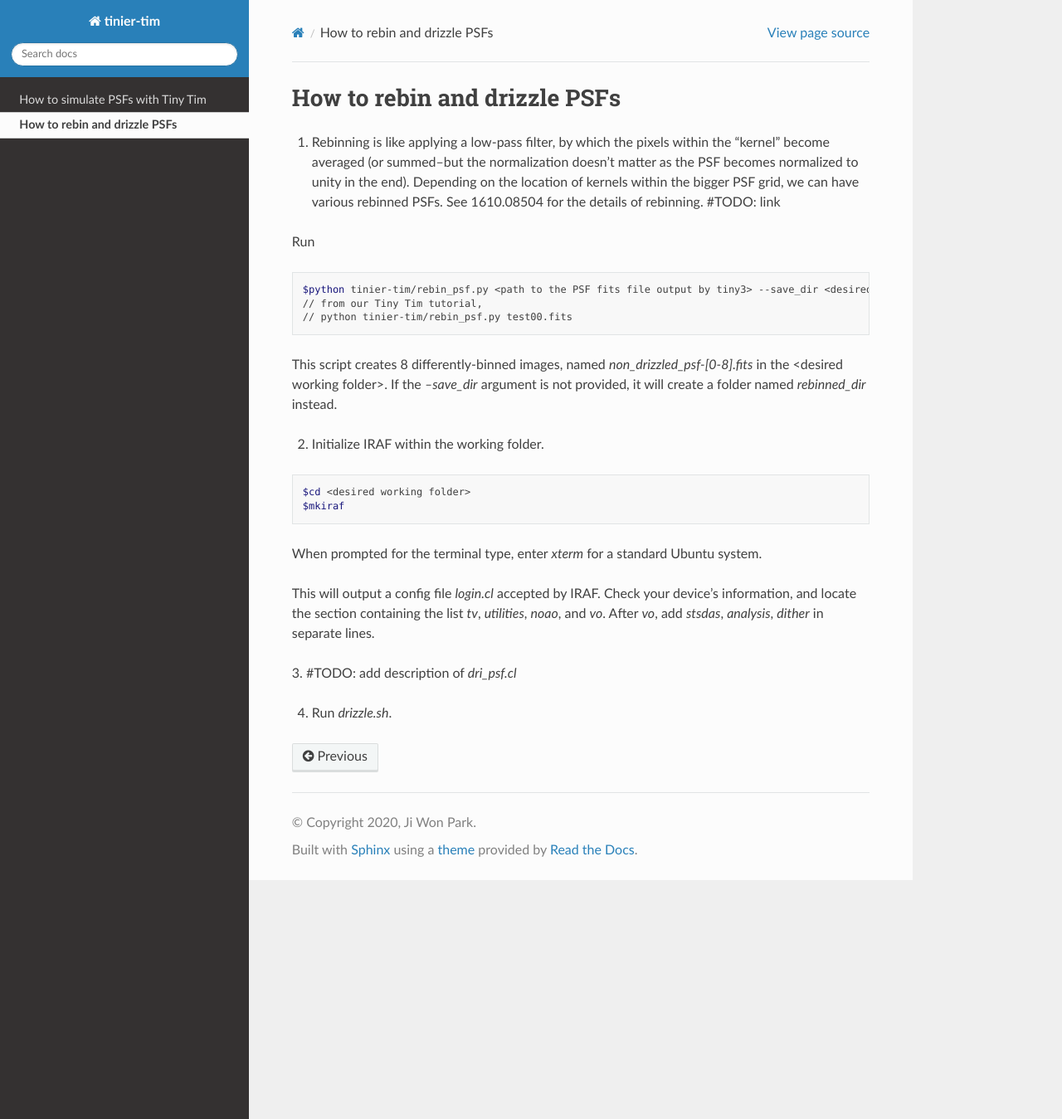
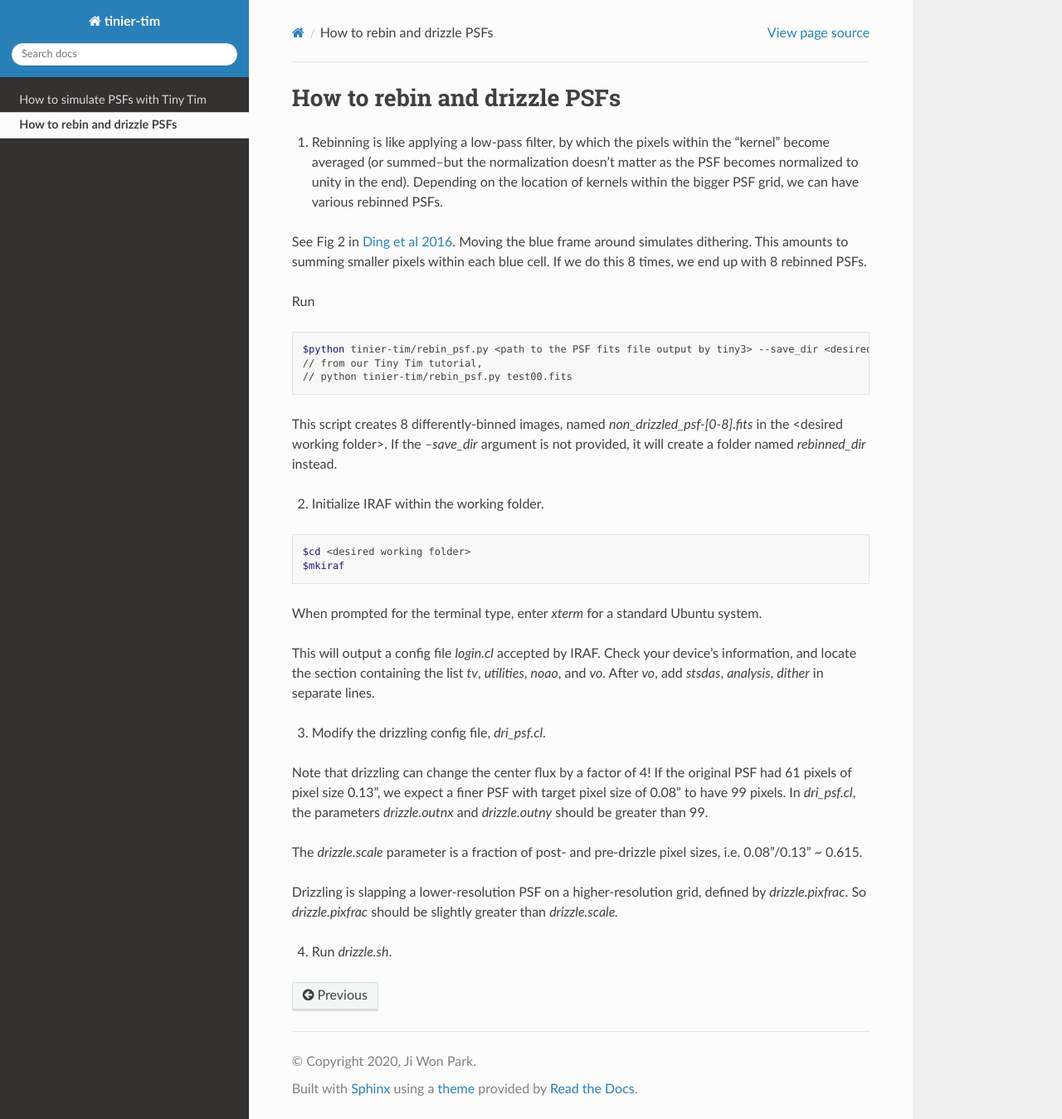
Before and after one commit to jiwoncpark/tinier-tim, a Sphinx documentation site: the page built from docs/rebinning_drizzling.rst, in a window 1280 px wide and 1349 px high. Shown: the whole window at 83% size. Built offline with Sphinx 7.4.7 and the Read the Docs theme 2.0.0, drawn with Linux system fonts in a browser that asks for light colours; pages that are not in the unit, such as notebooks, are missing from menus.

Commit message:
Add notes on dri_psf.cl

```diff
--- a/docs/rebinning_drizzling.rst
+++ b/docs/rebinning_drizzling.rst
@@ -4,7 +4,9 @@
 How to rebin and drizzle PSFs
 #############################
 
-1. Rebinning is like applying a low-pass filter, by which the pixels within the "kernel" become averaged (or summed--but the normalization doesn't matter as the PSF becomes normalized to unity in the end). Depending on the location of kernels within the bigger PSF grid, we can have various rebinned PSFs. See 1610.08504 for the details of rebinning. #TODO: link
+1. Rebinning is like applying a low-pass filter, by which the pixels within the "kernel" become averaged (or summed--but the normalization doesn't matter as the PSF becomes normalized to unity in the end). Depending on the location of kernels within the bigger PSF grid, we can have various rebinned PSFs.
+
+See Fig 2 in `Ding et al 2016 <https://arxiv.org/abs/1610.08504>`_. Moving the blue frame around simulates dithering. This amounts to summing smaller pixels within each blue cell. If we do this 8 times, we end up with 8 rebinned PSFs.
 
 Run
 
@@ -27,7 +29,13 @@ When prompted for the terminal type, enter `xterm` for a standard Ubuntu system.
 
 This will output a config file `login.cl` accepted by IRAF. Check your device's information, and locate the section containing the list `tv`, `utilities`, `noao`, and `vo`. After `vo`, add `stsdas`, `analysis`, `dither` in separate lines.
 
-3.
-#TODO: add description of `dri_psf.cl`
+3. Modify the drizzling config file, `dri_psf.cl`.
+
+Note that drizzling can change the center flux by a factor of 4!
+If the original PSF had 61 pixels of pixel size 0.13", we expect a finer PSF with target pixel size of 0.08" to have 99 pixels. In `dri_psf.cl`, the parameters `drizzle.outnx` and `drizzle.outny` should be greater than 99.
+
+The `drizzle.scale` parameter is a fraction of post- and pre-drizzle pixel sizes, i.e. 0.08"/0.13" ~ 0.615.
+
+Drizzling is slapping a lower-resolution PSF on a higher-resolution grid, defined by `drizzle.pixfrac`. So `drizzle.pixfrac` should be slightly greater than `drizzle.scale.`
 
 4. Run `drizzle.sh`.
```
